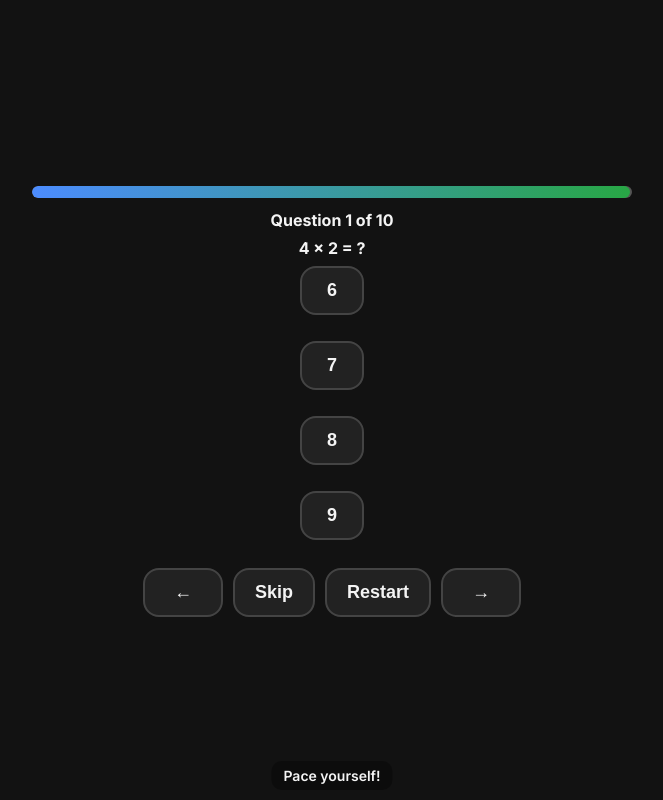
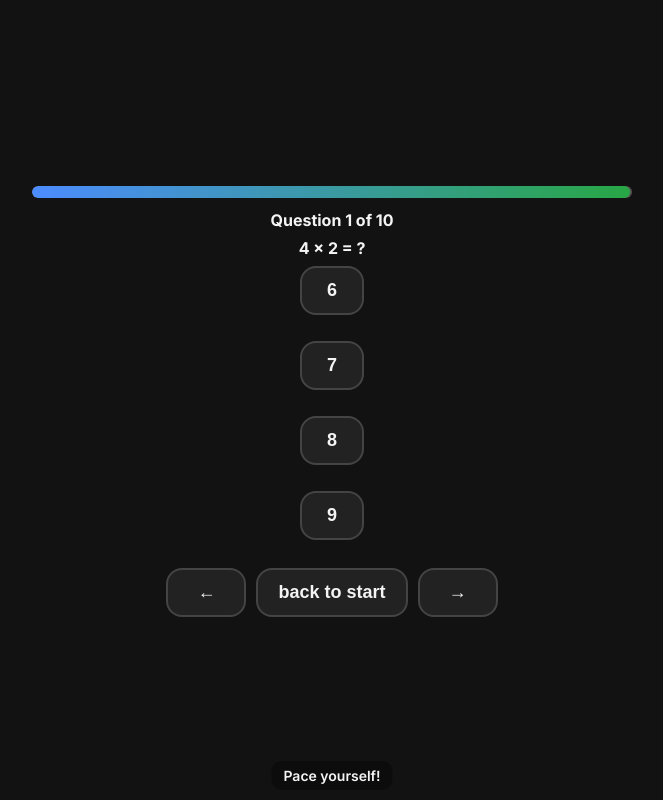
Before and after one commit to Devy124/satquickfire, a plain HTML site: page index.html in a window 1280 px wide. Both pictures are taken after a click on the button "Start Quiz". Shown: the whole page, without its empty margins (308-971 px from the left). Drawn offline with Linux system fonts and the light colour scheme.

Commit message:
Add files via upload

```diff
--- a/index.html
+++ b/index.html
@@ -44,8 +44,7 @@
     <div id="answers"></div>
     <div class="quiz-actions">
       <button class="setup-btn" id="backBtn">←</button>
-      <button class="setup-btn" id="skipBtn">Skip</button>
-      <button class="setup-btn" id="restartBtn">Restart</button>
+      <button class="setup-btn" id="restartBtn">back to start</button>
       <button class="setup-btn" id="nextBtn">→</button>
     </div>
   </div>
@@ -55,9 +54,14 @@
   <div class="content">
     <h2>Settings</h2>
     <label><input type="checkbox" id="themeToggle" checked> Dark Mode</label><br><br>
+
+    <!-- Stats will be injected here by JS -->
+    <div id="statsContainer"></div>
+
     <button class="setup-btn" id="closeSettings">Close</button>
   </div>
 </div>
+
 
   <!-- End Modal -->
   <div id="endModal" class="modal">
```
Lines whose indentation alone changed are shown as unchanged.
